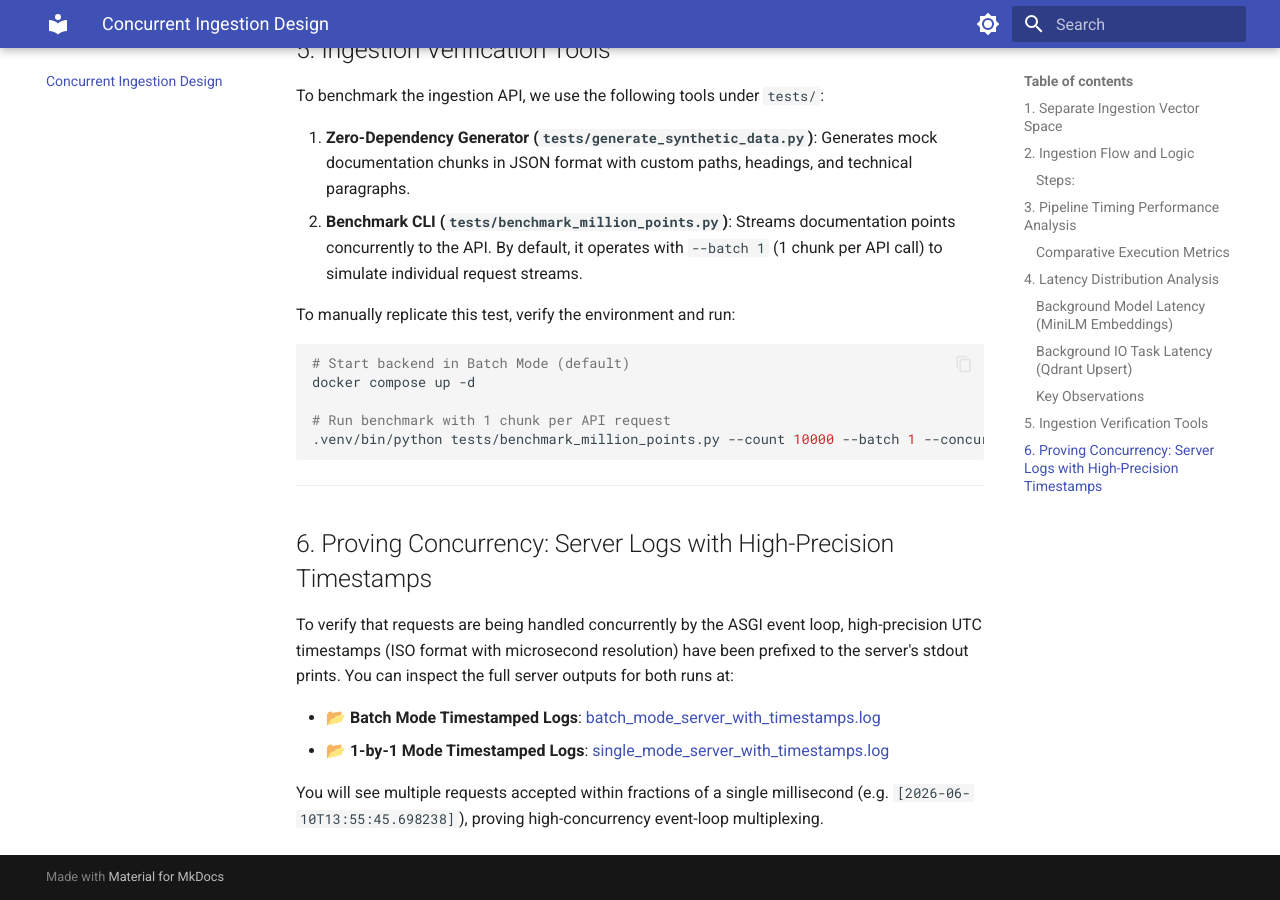
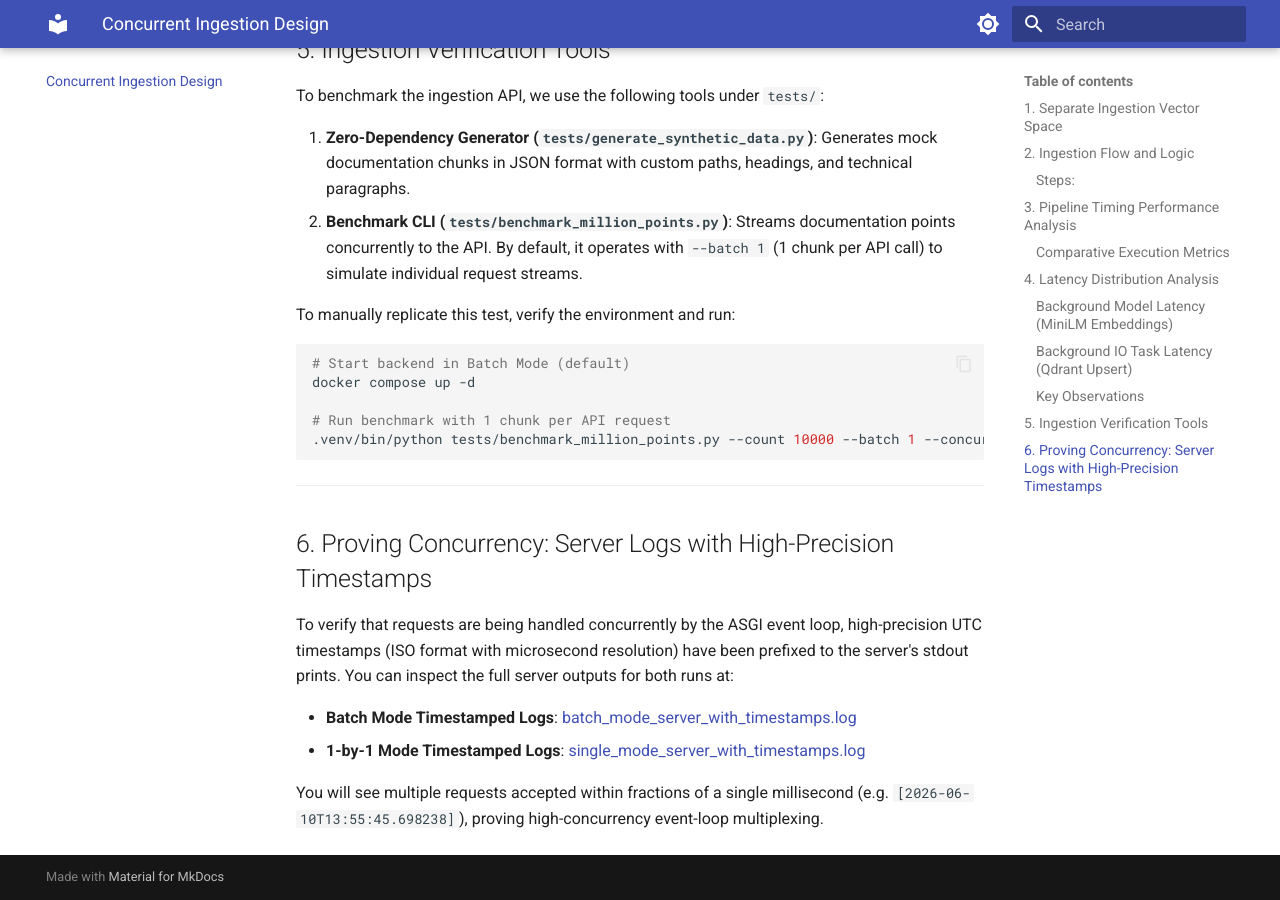
Before and after one commit to parthmh/fastapi_doc_rag, an MkDocs documentation site: the page built from docs/concurrent_ingestion.md, in a window 1280 px wide and 900 px high, scrolled down 3988 px. Built offline with MkDocs 1.6.1 and Material for MkDocs 9.7.7, drawn with Linux system fonts in a browser that asks for light colours.

```diff
--- a/docs/concurrent_ingestion.md
+++ b/docs/concurrent_ingestion.md
@@ -105,7 +105,7 @@ docker compose up -d
 
 To verify that requests are being handled concurrently by the ASGI event loop, high-precision UTC timestamps (ISO format with microsecond resolution) have been prefixed to the server's stdout prints. You can inspect the full server outputs for both runs at:
 
-*   📂 **Batch Mode Timestamped Logs**: [batch_mode_server_with_timestamps.log](file:///home/ad.rapidops.com/parth.patel/learn/projects/fastapi_doc_rag/processed/batch_mode_server_with_timestamps.log)
-*   📂 **1-by-1 Mode Timestamped Logs**: [single_mode_server_with_timestamps.log](file:///home/ad.rapidops.com/parth.patel/learn/projects/fastapi_doc_rag/processed/single_mode_server_with_timestamps.log)
+*   **Batch Mode Timestamped Logs**: [batch_mode_server_with_timestamps.log](file:///home/ad.rapidops.com/parth.patel/learn/projects/fastapi_doc_rag/processed/batch_mode_server_with_timestamps.log)
+*   **1-by-1 Mode Timestamped Logs**: [single_mode_server_with_timestamps.log](file:///home/ad.rapidops.com/parth.patel/learn/projects/fastapi_doc_rag/processed/single_mode_server_with_timestamps.log)
 
 You will see multiple requests accepted within fractions of a single millisecond (e.g. `[2026-06-10T13:55:45.698238]`), proving high-concurrency event-loop multiplexing.
```
